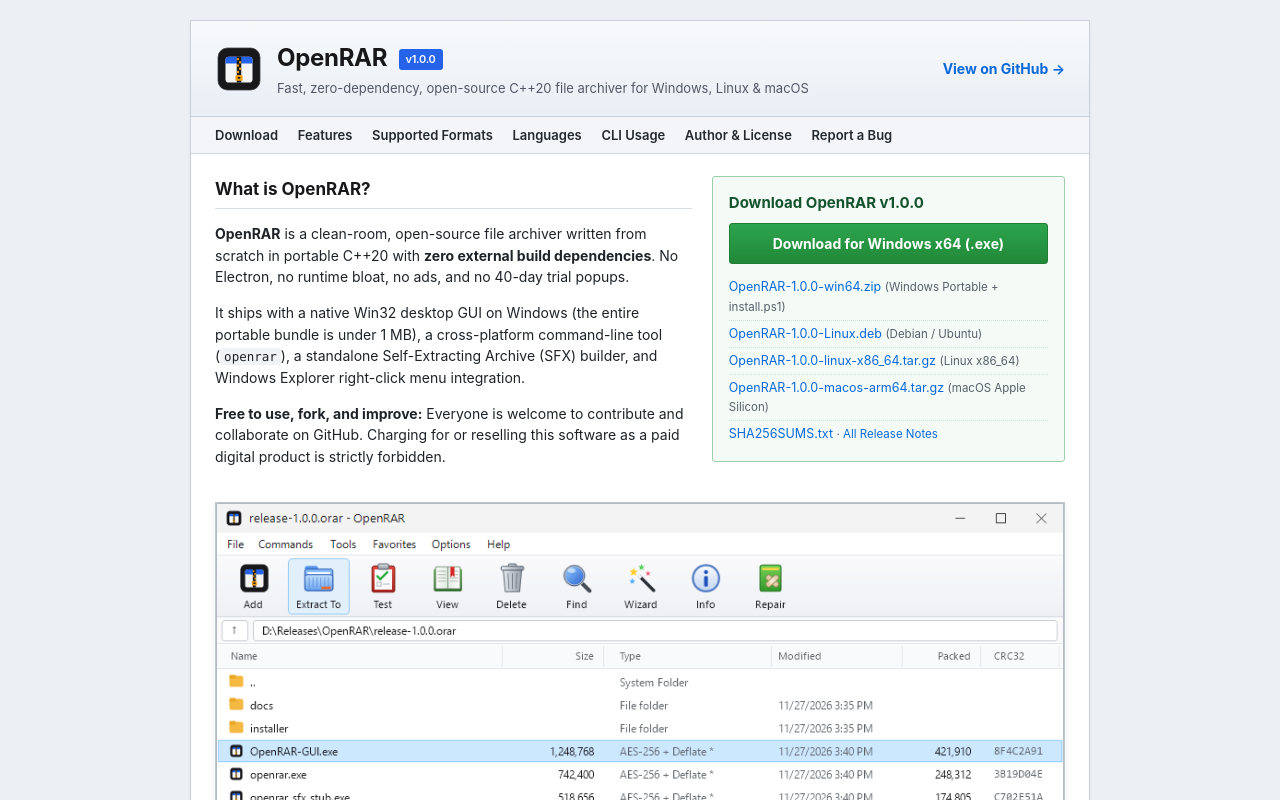
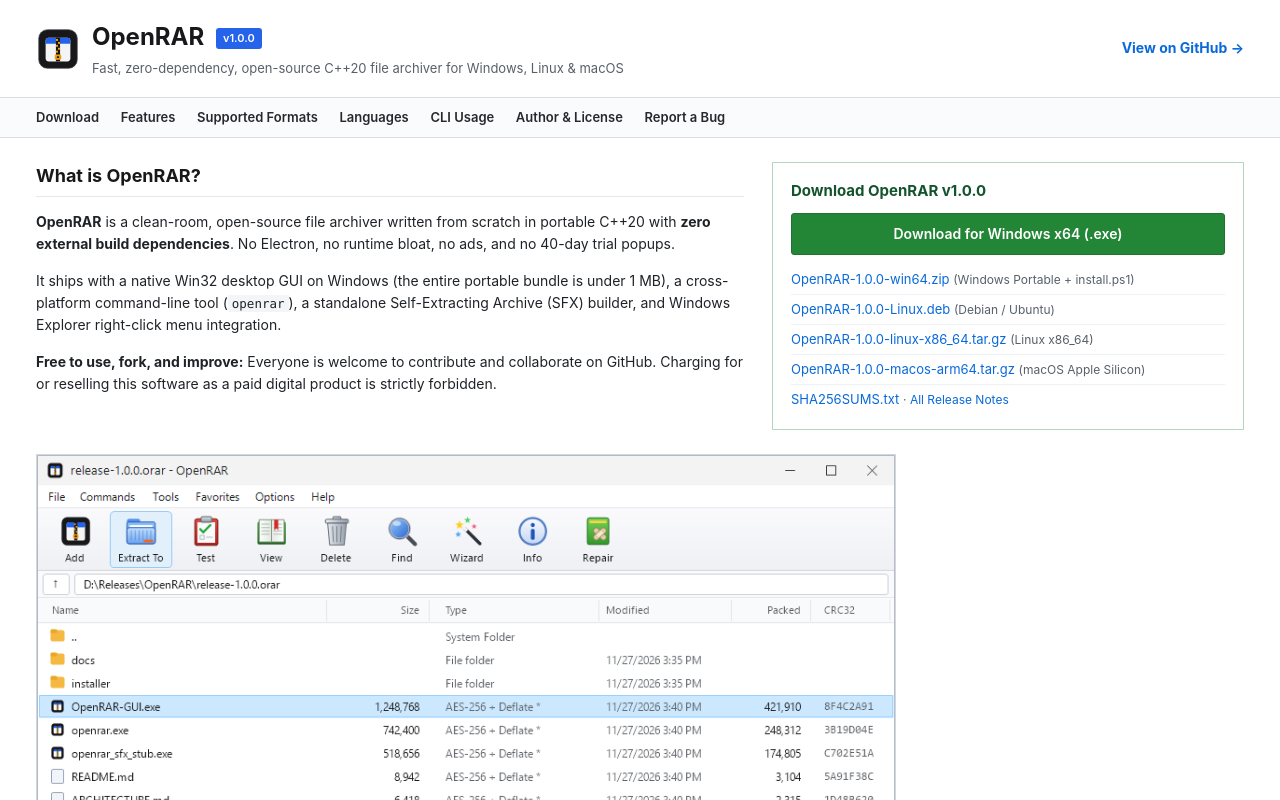
Before and after one commit to miladinovst/OpenRAR, a plain HTML site: page docs/index.html in a window 1280 px wide. Shown: the top 800 px of the page. Drawn offline with Linux system fonts and the light colour scheme.

Commit message:
docs: make GitHub Pages full-width pure white minimal style

```diff
--- a/docs/index.html
+++ b/docs/index.html
@@ -10,29 +10,27 @@
     * { box-sizing: border-box; }
     body {
       margin: 0;
-      padding: 20px 12px 40px;
-      background-color: #eceff3;
+      padding: 0;
+      background-color: #ffffff;
       color: #1f2328;
       font-family: -apple-system, BlinkMacSystemFont, "Segoe UI", Tahoma, Geneva, Verdana, sans-serif;
       font-size: 14px;
-      line-height: 1.55;
+      line-height: 1.6;
     }
     a { color: #0969da; text-decoration: none; }
     a:hover { text-decoration: underline; }
 
     .page {
-      max-width: 900px;
-      margin: 0 auto;
+      width: 100%;
+      margin: 0;
       background: #ffffff;
-      border: 1px solid #c8d1dc;
-      box-shadow: 0 1px 3px rgba(0, 0, 0, 0.06);
     }
 
-    /* Classic top header */
+    /* Simple full-width classic top header */
     .header {
-      background: linear-gradient(to bottom, #f8fafc, #e9eef5);
-      border-bottom: 1px solid #c8d1dc;
-      padding: 18px 24px;
+      background: #ffffff;
+      border-bottom: 1px solid #d8dee4;
+      padding: 18px 36px;
       display: flex;
       align-items: center;
       justify-content: space-between;
@@ -42,11 +40,11 @@
     .brand {
       display: flex;
       align-items: center;
-      gap: 14px;
+      gap: 12px;
     }
     .brand img {
-      width: 48px;
-      height: 48px;
+      width: 44px;
+      height: 44px;
       display: block;
     }
     .brand h1 {
@@ -54,12 +52,11 @@
       font-size: 24px;
       font-weight: 700;
       color: #18181b;
-      letter-spacing: -0.3px;
     }
     .brand .tagline {
       margin: 2px 0 0;
       font-size: 13px;
-      color: #525866;
+      color: #57606a;
     }
     .version-badge {
       display: inline-block;
@@ -73,98 +70,101 @@
       margin-left: 6px;
     }
 
-    /* Simple classic navigation bar */
+    /* Simple full-width navigation bar */
     .nav {
-      background: #f3f5f8;
-      border-bottom: 1px solid #d0d7de;
-      padding: 8px 24px;
+      background: #fafbfc;
+      border-bottom: 1px solid #d8dee4;
+      padding: 9px 36px;
       font-size: 13px;
     }
     .nav a {
-      margin-right: 16px;
+      margin-right: 18px;
       font-weight: 600;
       color: #24292f;
     }
     .nav a:hover { color: #0969da; }
 
     .content {
-      padding: 22px 24px 28px;
+      padding: 24px 36px 36px;
+      width: 100%;
+    }
+    @media (max-width: 640px) {
+      .header, .nav, .content, .footer { padding-left: 16px; padding-right: 16px; }
     }
 
     h2 {
-      font-size: 17px;
-      margin: 26px 0 10px;
+      font-size: 18px;
+      margin: 28px 0 10px;
       padding-bottom: 5px;
-      border-bottom: 1px solid #d8dee4;
+      border-bottom: 1px solid #e5e8ec;
       color: #18181b;
     }
     h2:first-child { margin-top: 0; }
 
-    /* Classic two-column intro + download box */
+    /* Clean two-column intro + download box */
     .hero-grid {
       display: grid;
-      grid-template-columns: 1.35fr 1fr;
-      gap: 20px;
+      grid-template-columns: 1.5fr 1fr;
+      gap: 28px;
       align-items: start;
-      margin-bottom: 20px;
+      margin-bottom: 24px;
     }
-    @media (max-width: 720px) {
+    @media (max-width: 820px) {
       .hero-grid { grid-template-columns: 1fr; }
     }
 
     .download-box {
-      background: #f4fbf6;
-      border: 1px solid #9ad0aa;
-      padding: 14px 16px;
-      border-radius: 3px;
+      background: #ffffff;
+      border: 1px solid #b6d7bf;
+      padding: 16px 18px;
     }
     .download-box h3 {
-      margin: 0 0 8px;
+      margin: 0 0 10px;
       font-size: 15px;
       color: #14532d;
     }
     .btn-download {
       display: block;
       text-align: center;
-      background: linear-gradient(to bottom, #2da44e, #218838);
-      border: 1px solid #1e7e34;
+      background: #238636;
+      border: 1px solid #1e7330;
       color: #ffffff;
-      font-weight: 700;
+      font-weight: 600;
       font-size: 14px;
-      padding: 9px 12px;
+      padding: 9px 14px;
       border-radius: 3px;
       margin-bottom: 10px;
     }
     .btn-download:hover {
-      background: linear-gradient(to bottom, #2c974b, #1d7a33);
+      background: #1f7a31;
       text-decoration: none;
     }
     .dl-list {
       list-style: none;
       padding: 0;
       margin: 0;
-      font-size: 12.5px;
+      font-size: 13px;
     }
     .dl-list li {
-      padding: 3px 0;
-      border-top: 1px dotted #cbe6d3;
+      padding: 4px 0;
+      border-top: 1px solid #eef2f5;
     }
     .dl-list li:first-child { border-top: none; }
     .dl-meta {
       color: #57606a;
-      font-size: 11.5px;
+      font-size: 12px;
     }
 
-    /* Screenshot frame */
+    /* Simple left-aligned screenshot */
     .screenshot-wrap {
-      margin: 16px 0 6px;
-      text-align: center;
+      margin: 18px 0 8px;
     }
     .screenshot-wrap img {
-      max-width: 100%;
+      max-width: 860px;
+      width: 100%;
       height: auto;
-      border: 1px solid #bfc7d1;
-      box-shadow: 0 2px 6px rgba(0, 0, 0, 0.08);
+      border: 1px solid #d0d7de;
+      display: block;
     }
     .caption {
       font-size: 12px;
@@ -172,7 +172,7 @@
       margin-top: 6px;
     }
 
-    /* Classic data tables */
+    /* Simple classic tables */
     table {
       width: 100%;
       border-collapse: collapse;
@@ -180,16 +180,15 @@
       font-size: 13px;
     }
     th, td {
-      border: 1px solid #d0d7de;
-      padding: 6px 9px;
+      border: 1px solid #d8dee4;
+      padding: 7px 10px;
       text-align: left;
     }
     th {
-      background: #f3f5f8;
+      background: #f6f8fa;
       font-weight: 600;
       color: #24292f;
     }
-    tr:nth-child(even) td { background: #fafbfc; }
     .center { text-align: center; }
     .yes { color: #1a7f37; font-weight: 600; }
     .no { color: #8c959f; }
@@ -204,7 +203,7 @@
     /* Classic monospace code block */
     pre {
       background: #f6f8fa;
-      border: 1px solid #d0d7de;
+      border: 1px solid #d8dee4;
       padding: 12px 14px;
       overflow-x: auto;
       font-family: Consolas, "Liberation Mono", Menlo, monospace;
@@ -215,26 +214,26 @@
     code {
       font-family: Consolas, "Liberation Mono", Menlo, monospace;
       font-size: 12.5px;
-      background: #f0f2f5;
+      background: #f3f5f8;
       padding: 1px 4px;
-      border-radius: 2px;
     }
     pre code { background: none; padding: 0; }
 
-    /* Author & Notice boxes */
+    /* Simple flat author & notice blocks */
     .info-box {
-      background: #f8f9fb;
-      border: 1px solid #d0d7de;
+      background: #ffffff;
+      border: 1px solid #d8dee4;
       padding: 14px 16px;
       margin: 12px 0;
-      border-radius: 3px;
     }
     .notice-box {
-      background: #fffbeb;
-      border: 1px solid #f0d58c;
+      background: #ffffff;
+      border-left: 3px solid #d97706;
+      border-top: 1px solid #e5e8ec;
+      border-right: 1px solid #e5e8ec;
+      border-bottom: 1px solid #e5e8ec;
       padding: 12px 16px;
       margin: 14px 0;
-      border-radius: 3px;
       font-size: 13px;
     }
 
@@ -245,20 +244,18 @@
       margin-top: 8px;
     }
     .lang-tag {
-      background: #f3f5f8;
+      background: #ffffff;
       border: 1px solid #d0d7de;
-      padding: 3px 8px;
+      padding: 3px 9px;
       font-size: 12.5px;
-      border-radius: 2px;
     }
 
     .footer {
-      background: #f3f5f8;
-      border-top: 1px solid #d0d7de;
-      padding: 14px 24px;
+      background: #ffffff;
+      border-top: 1px solid #d8dee4;
+      padding: 16px 36px;
       font-size: 12px;
       color: #57606a;
-      text-align: center;
     }
   </style>
 </head>
```
